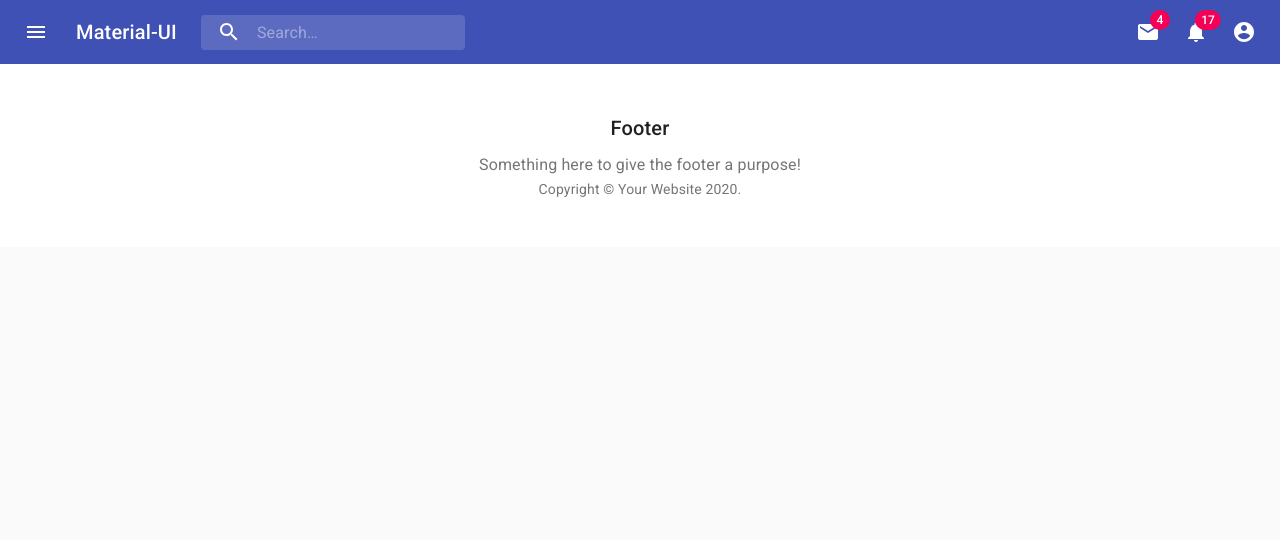
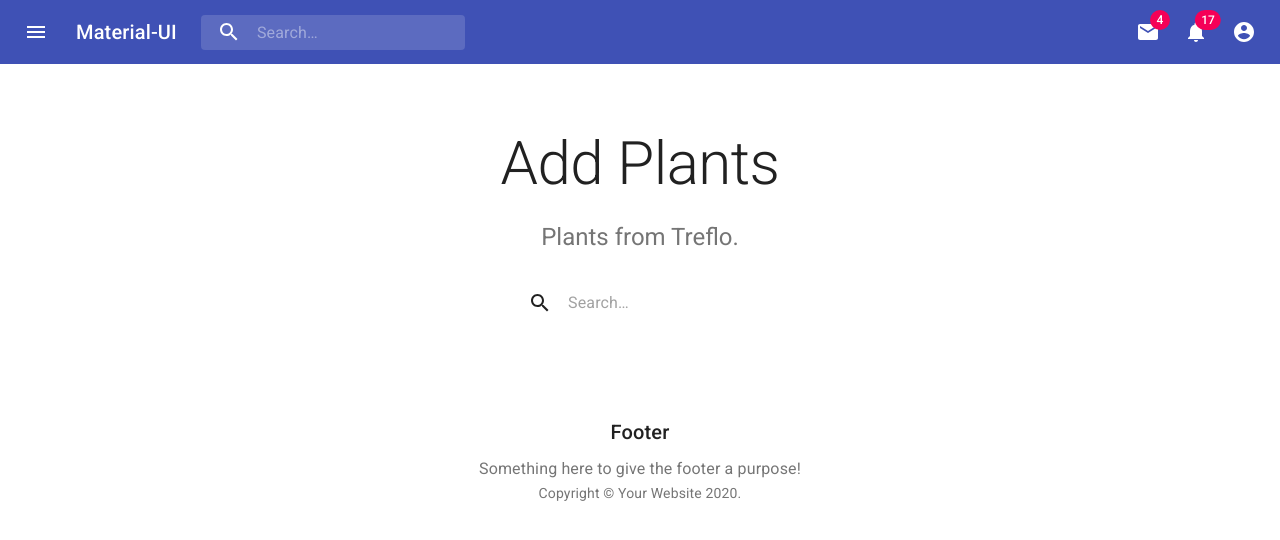
Before and after one commit to lindajzhao/plant-sightings, a React (Create React App) app: page /search in a window 1280 px wide. Shown: the top 540 px of the page. Built offline with nearby package versions, Linux system fonts and the light colour scheme.

Commit message:
rename add to search page

```diff
--- a/src/App.js
+++ b/src/App.js
@@ -14,7 +14,7 @@
       <Route path="/" exact>
         <LogPage cards={cards} />
       </Route>
-      <Route path="/add" exact>
+      <Route path="/search" exact>
         <SearchPage />
       </Route>
       <Footer />
--- a/src/components/LogCard.jsx
+++ b/src/components/LogCard.jsx
@@ -1,7 +1,6 @@
 import React, { useState } from 'react'
 import clsx from 'clsx'
 
-import Button from '@material-ui/core/Button'
 import Card from '@material-ui/core/Card'
 import CardActions from '@material-ui/core/CardActions'
 import CardContent from '@material-ui/core/CardContent'
--- a/src/components/Toolbar.jsx
+++ b/src/components/Toolbar.jsx
@@ -1,5 +1,5 @@
 import React, { useState } from 'react'
-import { fade, makeStyles, withStyles } from '@material-ui/core/styles'
+import { fade, makeStyles } from '@material-ui/core/styles'
 import AppBar from '@material-ui/core/AppBar'
 import ToolbarBase from '@material-ui/core/Toolbar'
 import IconButton from '@material-ui/core/IconButton'
--- a/src/pages/LogPage.js
+++ b/src/pages/LogPage.js
@@ -26,7 +26,6 @@
 
   return (
     <main>
-      <div>Log Page Component</div> {/* Hero unit */}
       <div className={classes.heroContent}>
         <Container maxWidth="sm">
           <Typography
--- a/src/pages/SearchPage.jsx
+++ b/src/pages/SearchPage.jsx
@@ -1,5 +1,106 @@
 import React from 'react'
 
+import Typography from '@material-ui/core/Typography'
+import Grid from '@material-ui/core/Grid'
+import { fade, makeStyles } from '@material-ui/core/styles'
+import Container from '@material-ui/core/Container'
+import SearchIcon from '@material-ui/icons/Search'
+import InputBase from '@material-ui/core/InputBase'
+
+const useStyles = makeStyles(theme => ({
+  heroContent: {
+    backgroundColor: theme.palette.background.paper,
+    padding: theme.spacing(8, 0, 6),
+  },
+  heroSearch: {
+    marginTop: theme.spacing(4),
+  },
+  cardGrid: {
+    paddingTop: theme.spacing(8),
+    paddingBottom: theme.spacing(8),
+  },
+  search: {
+    position: 'relative',
+    borderRadius: theme.shape.borderRadius,
+    backgroundColor: fade(theme.palette.common.white, 0.15),
+    '&:hover': {
+      backgroundColor: fade(theme.palette.common.white, 0.25),
+    },
+    marginRight: theme.spacing(2),
+    marginLeft: 0,
+    width: '100%',
+    [theme.breakpoints.up('sm')]: {
+      marginLeft: theme.spacing(3),
+      width: 'auto',
+    },
+  },
+  searchIcon: {
+    width: theme.spacing(7),
+    height: '100%',
+    position: 'absolute',
+    pointerEvents: 'none',
+    display: 'flex',
+    alignItems: 'center',
+    justifyContent: 'center',
+  },
+  inputRoot: {
+    color: 'inherit',
+  },
+  inputInput: {
+    padding: theme.spacing(1, 1, 1, 7),
+    transition: theme.transitions.create('width'),
+    width: '100%',
+    [theme.breakpoints.up('md')]: {
+      width: 200,
+    },
+  },
+}))
+
 export const SearchPage = () => {
-  return <div>Search Page Component</div>
+  const classes = useStyles()
+
+  return (
+    <>
+      <div className={classes.heroContent}>
+        <Container maxWidth="sm">
+          <Typography
+            component="h1"
+            variant="h2"
+            align="center"
+            color="textPrimary"
+            gutterBottom
+          >
+            Add Plants
+          </Typography>
+          <Typography
+            variant="h5"
+            align="center"
+            color="textSecondary"
+            paragraph
+          >
+            Plants from Treflo.
+          </Typography>
+          <div className={classes.heroSearch}>
+            <Grid container spacing={2} justify="center">
+              <Grid item>
+                <div className={classes.search}>
+                  <div className={classes.searchIcon}>
+                    <SearchIcon />
+                  </div>
+                  <InputBase
+                    placeholder="Search…"
+                    classes={{
+                      root: classes.inputRoot,
+                      input: classes.inputInput,
+                    }}
+                    inputProps={{ 'aria-label': 'search' }}
+                  />
+                </div>
+              </Grid>
+            </Grid>
+          </div>
+        </Container>
+      </div>
+    </>
+  )
 }
```
